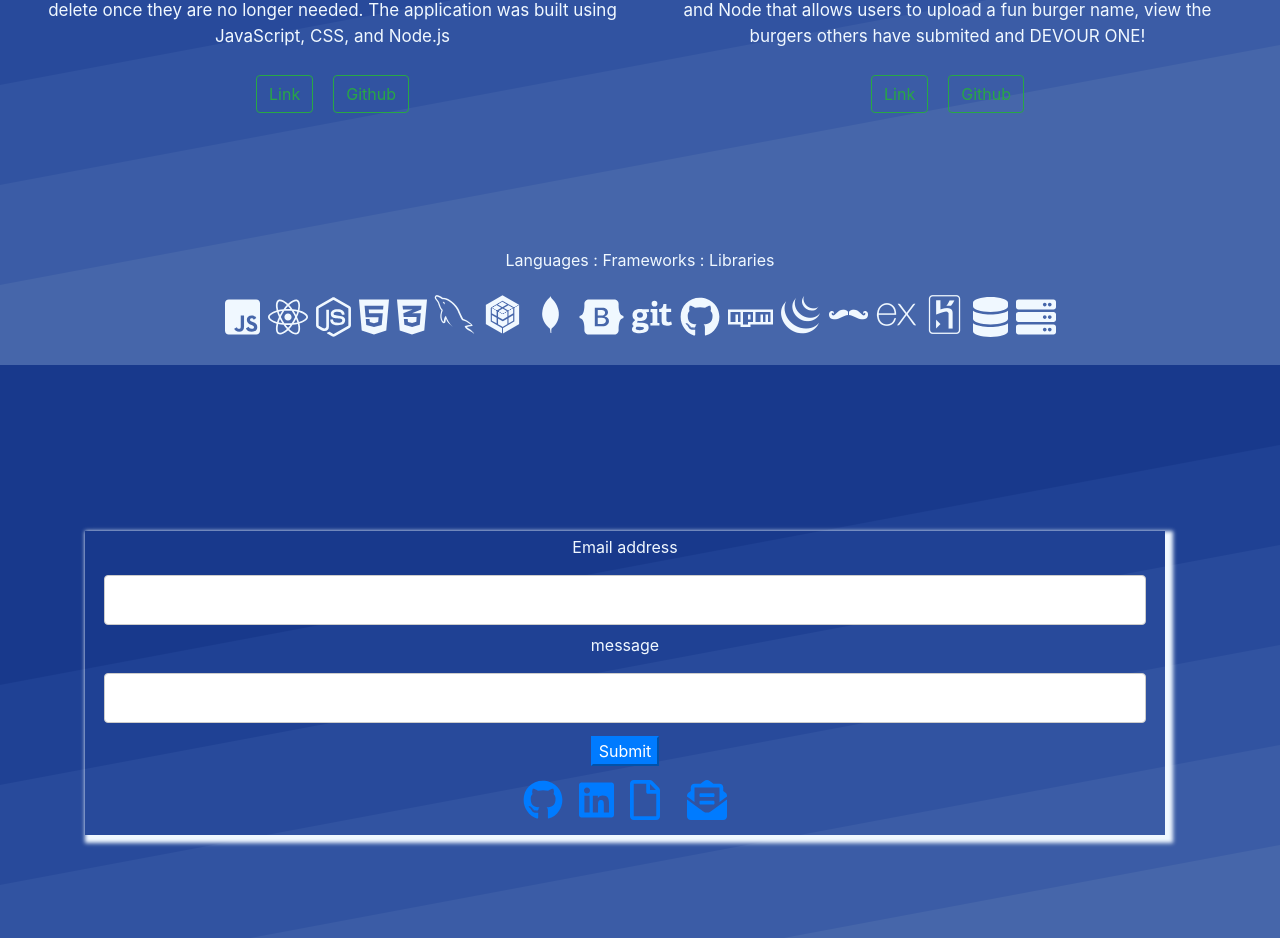
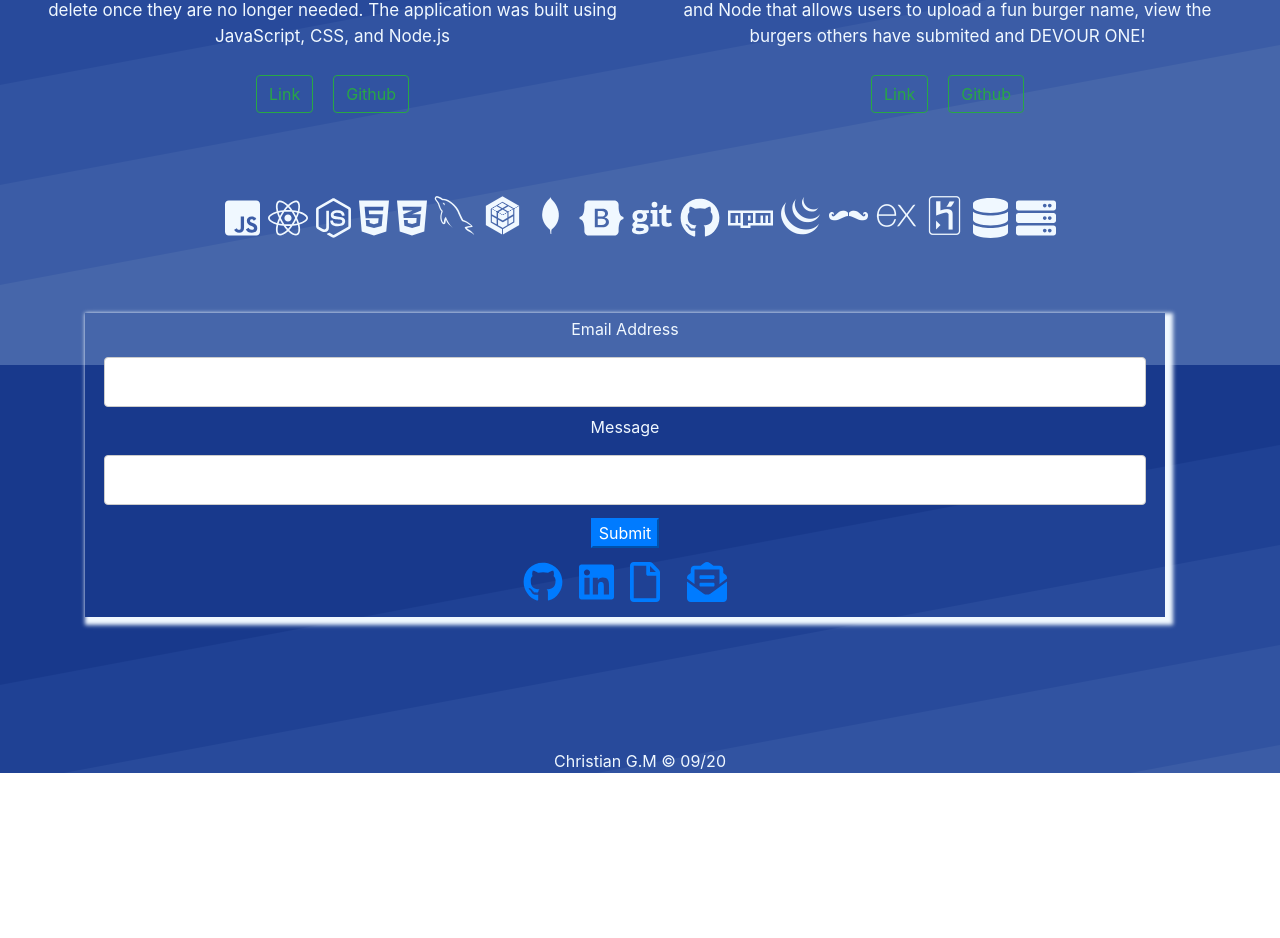
Before and after one commit to cag-martinez/Portfolio, a React (Create React App) app: page / in a window 1280 px wide. Shown: the part 2035-2973 px from the top of the page. After the commit the page ends 2808 px from the top, so only its background shows below. Built offline with nearby package versions, Linux system fonts and the light colour scheme; a web font is replaced by a local one.

Commit message:
re-styled card with language tags

```diff
--- a/src/pages/Contact.js
+++ b/src/pages/Contact.js
@@ -25,13 +25,13 @@ export default class MyForm extends React.Component {
         {/* <!-- add your custom form HTML here --> */}
         {/* <label>Email:</label>
         <input type="email" name="email" /> */}
-        <label for="email">Email address</label><input
+        <label for="email">Email Address</label><input
           className="form-email"
           type="text"
           name="_replyto"
 
         />
-        <label for="mesage">message</label>
+        <label for="mesage">Message</label>
         <input
           className="form-message"
           type="text"
--- a/src/pages/Home.js
+++ b/src/pages/Home.js
@@ -74,11 +74,11 @@ function Home() {
       </div>
 
       {/* card with languages, libraries and frameworks */}
-      <div className="card col-sm-12" style={{ border: 0 }}>
+      <div className="card col-sm-12" style={{ padding: "0px", margin: "0px", border:"0px"}}>
         <div className="card-body">
-          <div>
+          {/* <div>
             <p>Languages : Frameworks : Libraries</p>
-          </div>
+          </div> */}
           <ul className="list-inline dev-icons">
             <li className="list-inline-item">
               <i className="fab fa-js-square"></i>
```
